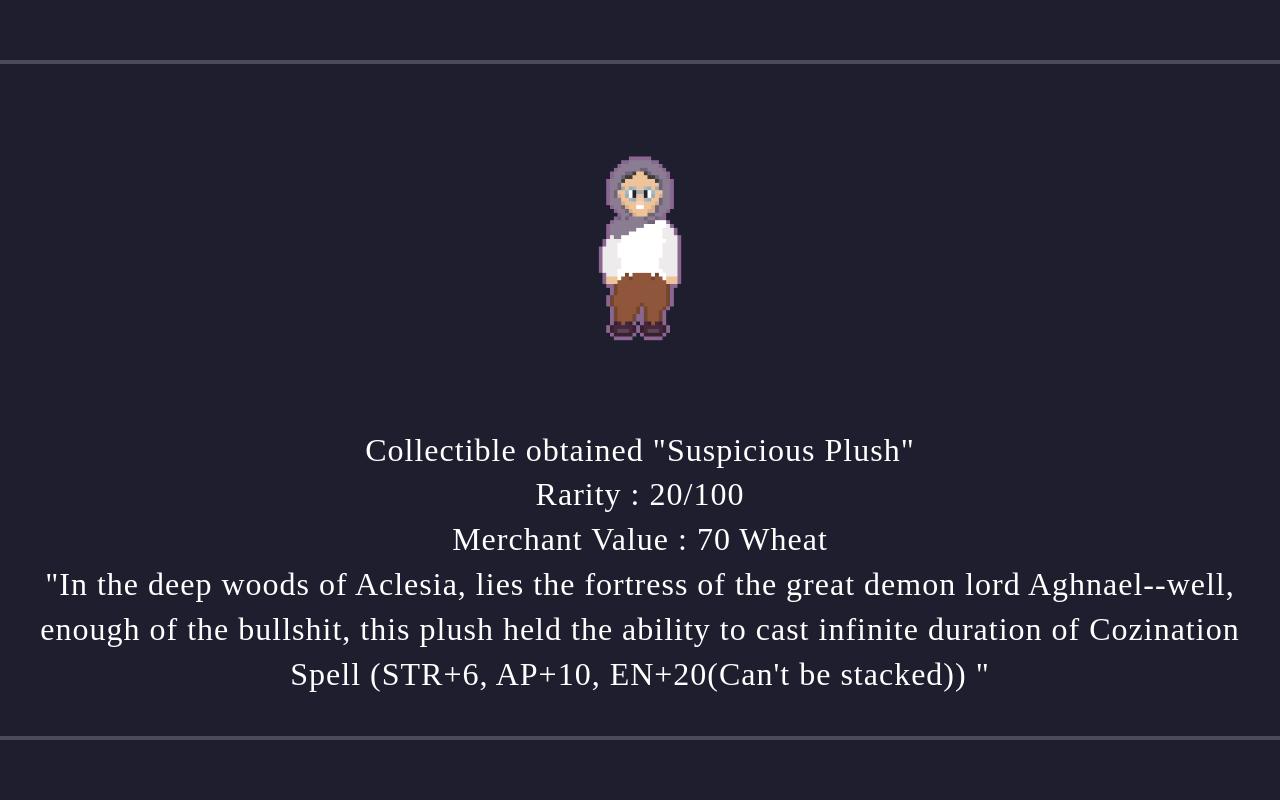
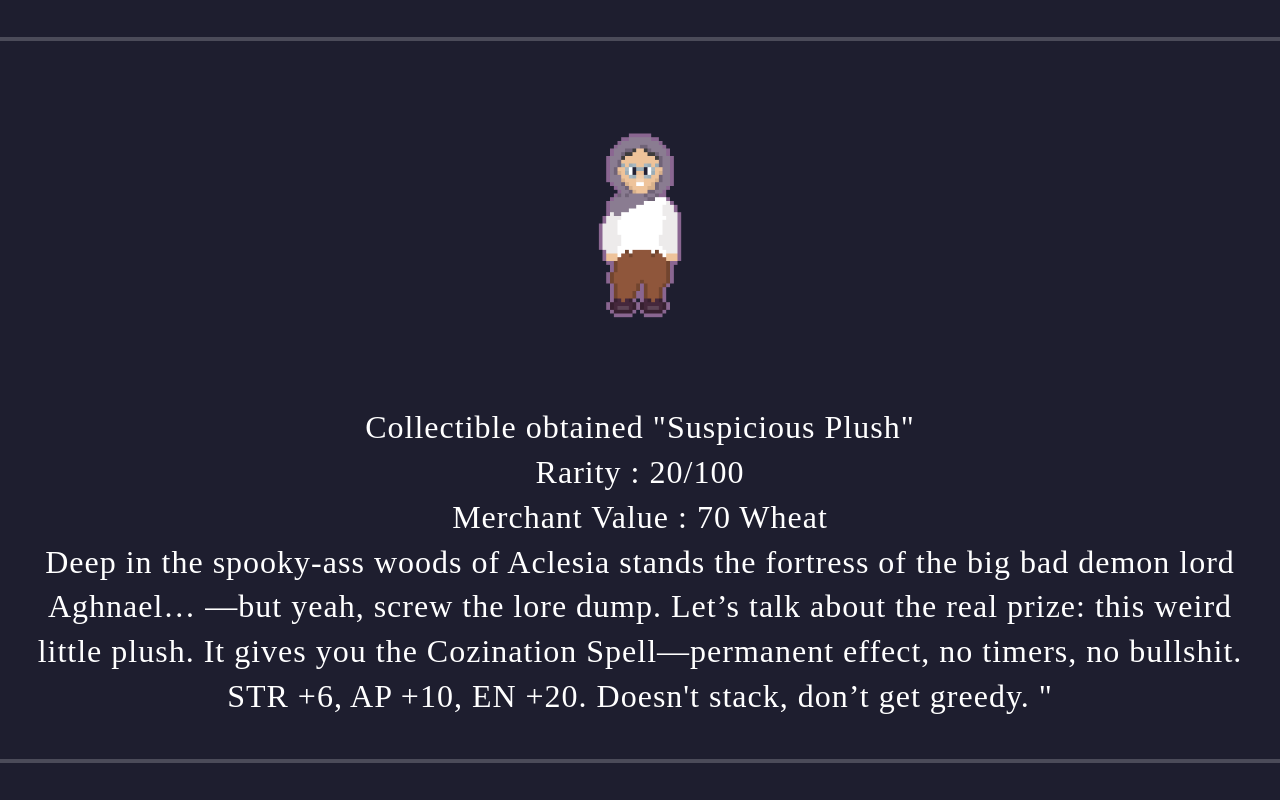
Before and after one commit to cyanrat/clip20, a plain HTML site: page index.html in a window 1280 px wide. Drawn offline with Linux system fonts and the light colour scheme; a web font is replaced by a local one.

Commit message:
Update index.html

```diff
--- a/index.html
+++ b/index.html
@@ -57,7 +57,11 @@
     <div class="text">Collectible obtained "Suspicious Plush"</div>
     <div class="text">Rarity : 20/100</div>
     <div class="text">Merchant Value : 70 Wheat</div>
-    <div class="text">"In the deep woods of Aclesia, lies the fortress of the great demon lord Aghnael--well, enough of the bullshit, this plush held the ability to cast infinite duration of Cozination Spell (STR+6, AP+10, EN+20(Can't be stacked))
+    <div class="text">Deep in the spooky-ass woods of Aclesia stands the fortress of the big bad demon lord Aghnael…
+—but yeah, screw the lore dump. Let’s talk about the real prize: this weird little plush.
+
+It gives you the Cozination Spell—permanent effect, no timers, no bullshit.
+STR +6, AP +10, EN +20. Doesn't stack, don’t get greedy.
     "</div>
   </div>
 
```
